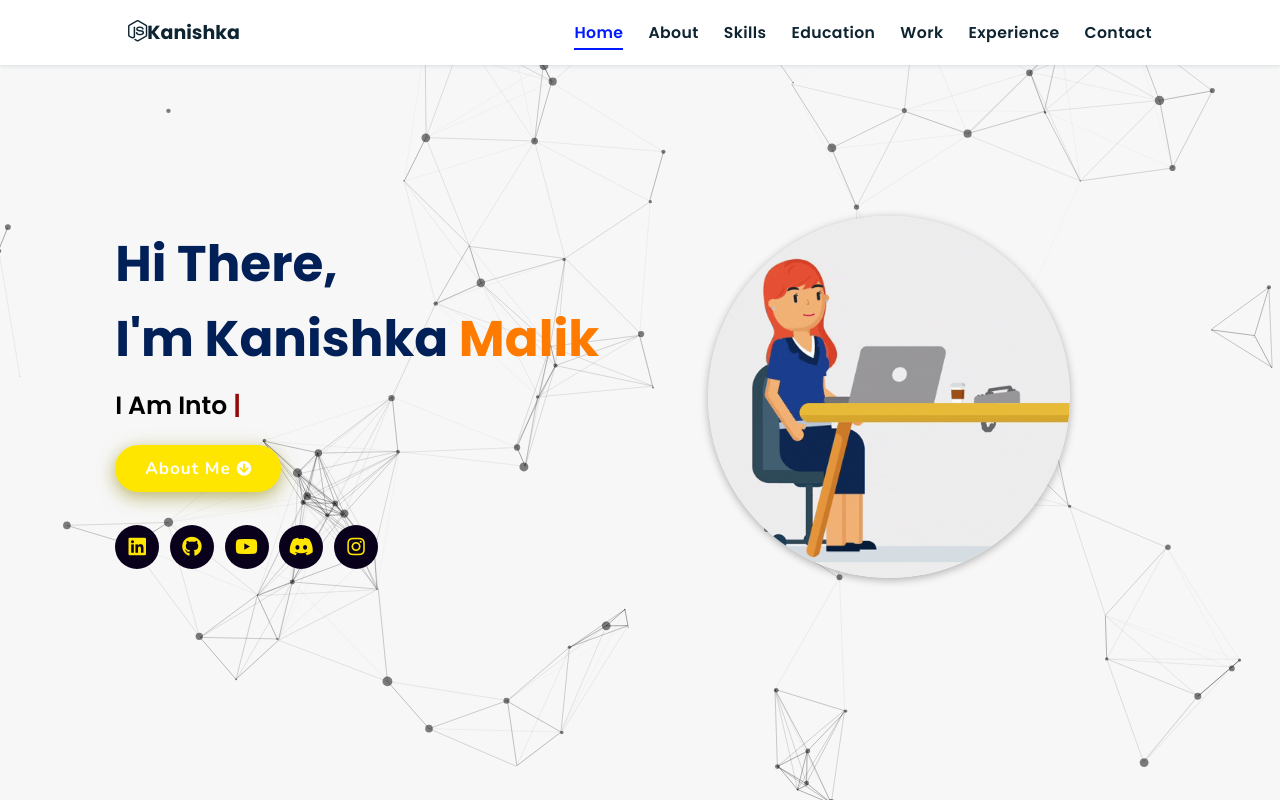
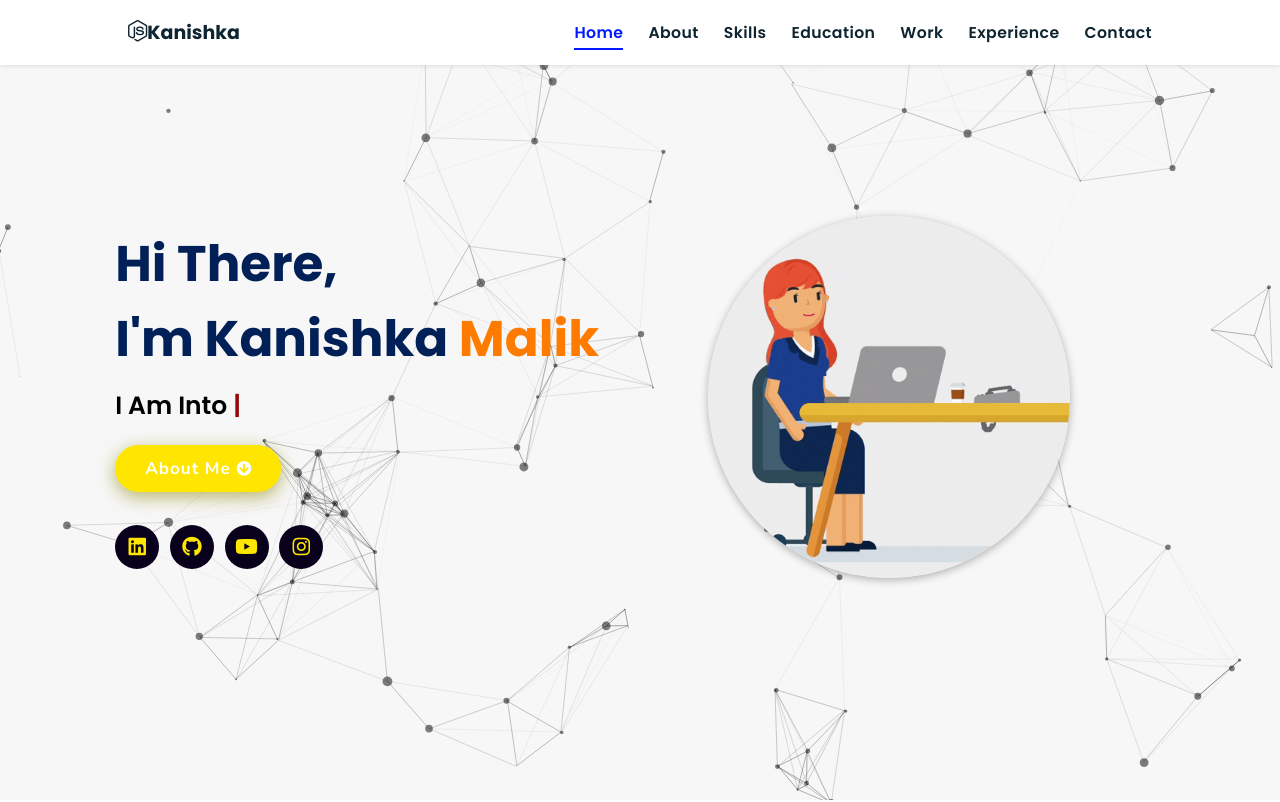
Before and after one commit to kanishkamalik09/Portfolio-Kanishka-Malik, a plain HTML site: page index.html in a window 1280 px wide. Shown: the top 802 px of the page. Drawn offline with nearby package versions, Linux system fonts and the light colour scheme.

Commit message:
Update index.html

```diff
--- a/index.html
+++ b/index.html
@@ -60,9 +60,7 @@
           <li><a class="linkedin" href="https://www.linkedin.com/in/kanishka-malik-206a221ba/" target="_blank"><i class="fab fa-linkedin"></i></a></li>
           <li><a class="github" href="https://github.com/kanishkamalik09" target="_blank"><i class="fab fa-github"></i></a></li>
           <li><a class="YouTube" href="https://youtube.com/channel/UCumQa8JbGe91rvSpsAkyoFQ" target="_blank"><i class="fab fa-youtube"></i></a></li>
-          <li><a class="Discord" href=" https://discord.gg/hWwbgP4dz9" target="_blank"><i class="fab fa-discord"></i></a></li>
           <li><a class="instagram" href="https://www.instagram.com/nonamalik2/"><i class="fab fa-instagram" target="_blank"></i></a></li>
-
         </ul>
       </div>
     </div>
```
